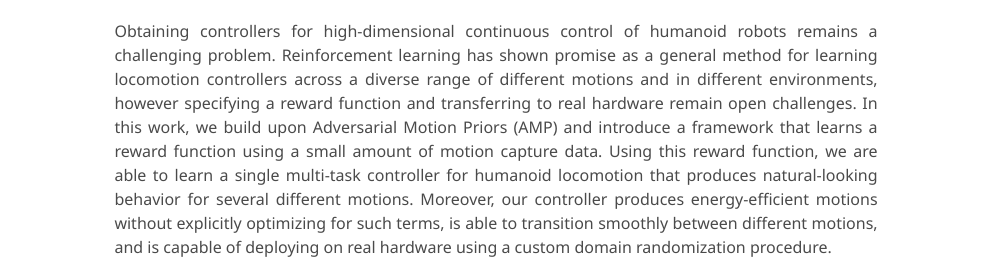
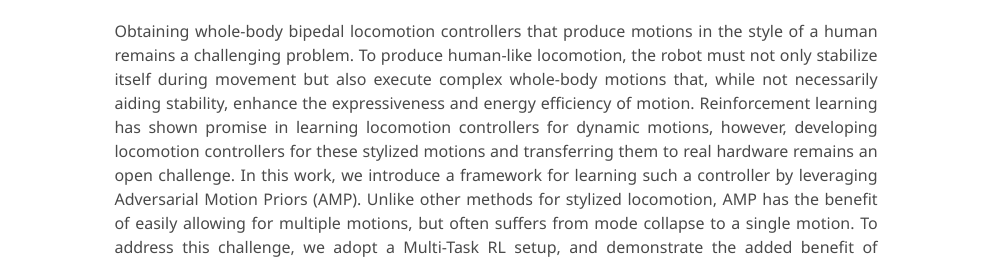
Before and after one commit to mpiseno/biped_ctrl.github.io, a plain HTML site: page index.html in a window 1280 px wide. Shown: the part 546-805 px from the top of the page, without its empty margins (144-1134 px from the left). Drawn offline with nearby package versions, Linux system fonts and the light colour scheme; some icons are missing; a web font is replaced by a local one.

Commit message:
update abstract

```diff
--- a/index.html
+++ b/index.html
@@ -165,17 +165,7 @@
                     <h3 class="title is-3">Abstract</h3>
                     <div class="content has-text-justified">
                         <p>
-                            Obtaining controllers for high-dimensional continuous control of humanoid robots remains a
-                            challenging problem. Reinforcement learning has shown promise as a general method for
-                            learning locomotion controllers across a diverse range of different motions and in different
-                            environments, however specifying a reward function and transferring to real hardware remain
-                            open challenges. In this work, we build upon Adversarial Motion Priors (AMP) and introduce a
-                            framework that learns a reward function using a small amount of motion capture data. Using
-                            this reward function, we are able to learn a single multi-task controller for humanoid
-                            locomotion that produces natural-looking behavior for several different motions. Moreover,
-                            our controller produces energy-efficient motions without explicitly optimizing for such
-                            terms, is able to transition smoothly between different motions, and is capable of deploying
-                            on real hardware using a custom domain randomization procedure.
+                            Obtaining whole-body bipedal locomotion controllers that produce motions in the style of a human remains a challenging problem. To produce human-like locomotion, the robot must not only stabilize itself during movement but also execute complex whole-body motions that, while not necessarily aiding stability, enhance the expressiveness and energy efficiency of motion. Reinforcement learning has shown promise in learning locomotion controllers for dynamic motions, however, developing locomotion controllers for these stylized motions and transferring them to real hardware remains an open challenge. In this work, we introduce a framework for learning such a controller by leveraging Adversarial Motion Priors (AMP). Unlike other methods for stylized locomotion, AMP has the benefit of easily allowing for multiple motions, but often suffers from mode collapse to a single motion. To address this challenge, we adopt a Multi-Task RL setup, and demonstrate the added benefit of learning multiple skills for policy robustness. We validate the effectiveness of our method through extensive benchmarking on multiple bipedal humanoid models. Moreover, our controller generates energy-efficient motions without explicit optimization for energy consumption, transitions smoothly between different motions, and is deployable on real humanoid robots, demonstrating the first multi-skill locomotion control policy capable of handling diverse stylized humanoid motions.
                         </p>
                     </div>
                 </div>
```
